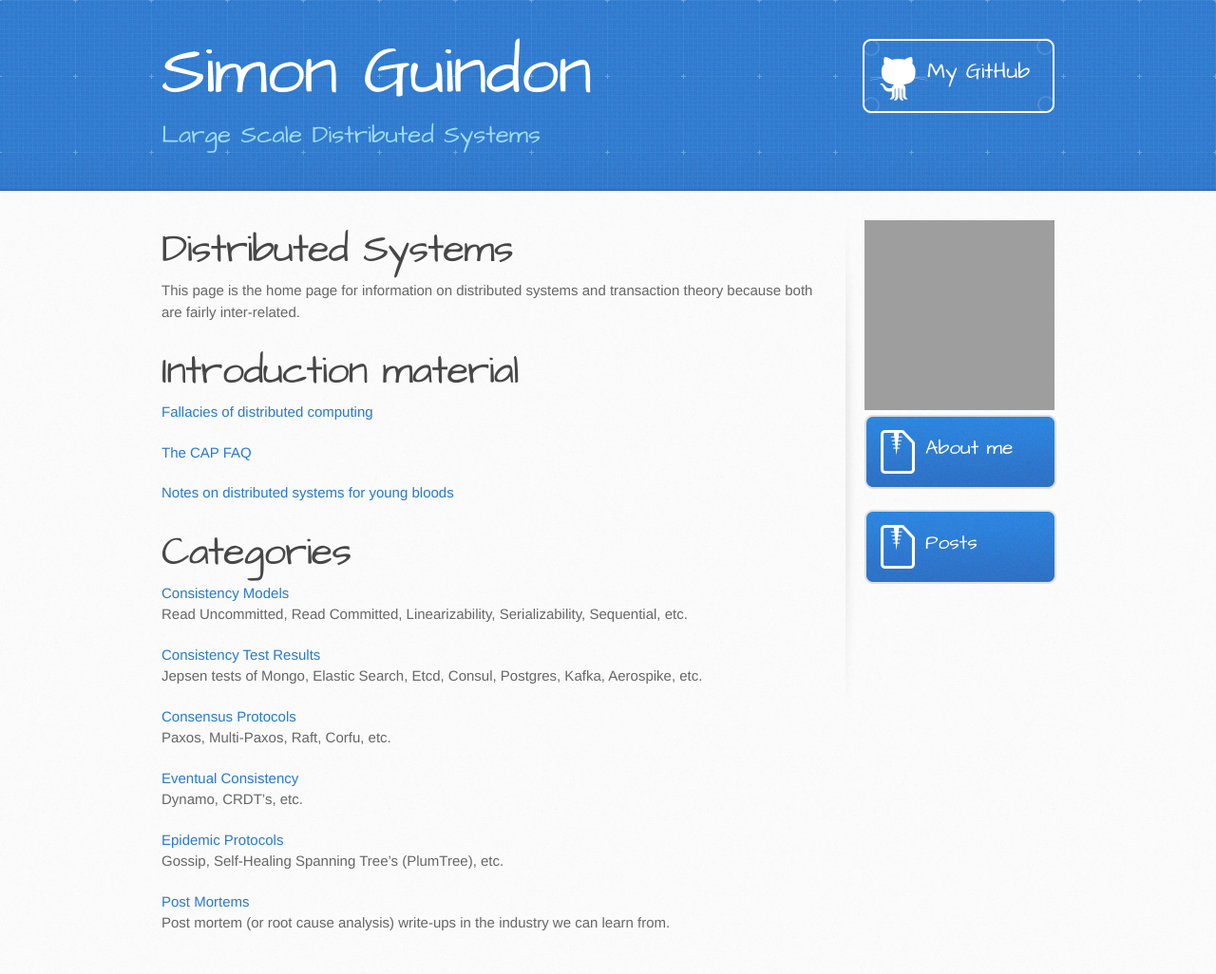
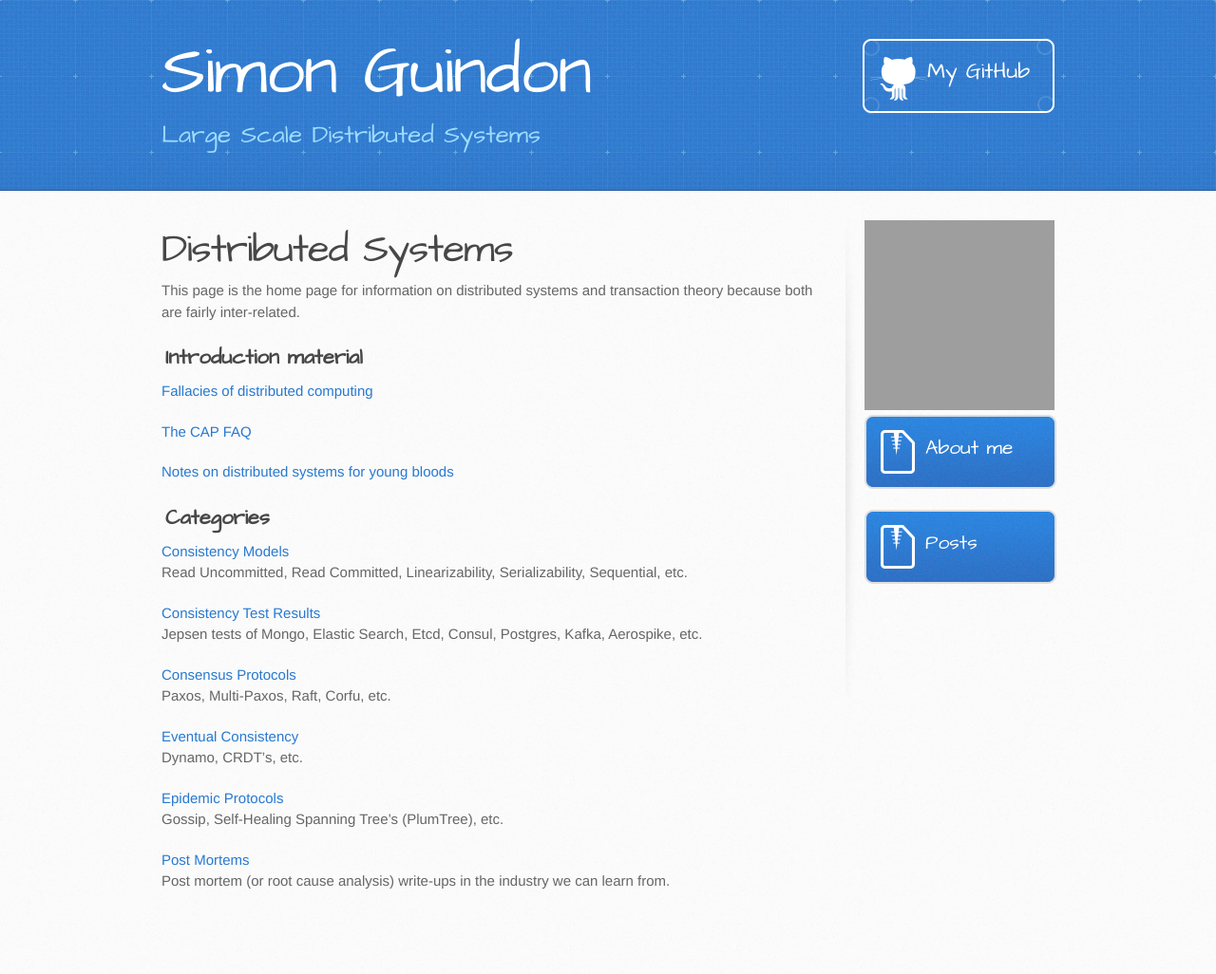
Before and after one commit to simongui/simongui.github.io, a Jekyll site: the page built from distributed-systems/index.md, in a window 1280 px wide. Shown: the whole page at 95% size. Built offline with Jekyll 4.4.1, drawn with Linux system fonts in a browser that asks for light colours; after the commit the page ends 982 px from its top, so only the background shows below that; grey boxes are pictures that could not be loaded.

```diff
--- a/distributed-systems/index.md
+++ b/distributed-systems/index.md
@@ -7,14 +7,14 @@ title: Distributed Systems
 
 This page is the home page for information on distributed systems and transaction theory because both are fairly inter-related.
 
-# Introduction material
+## Introduction material
 [Fallacies of distributed computing](http://en.wikipedia.org/wiki/Fallacies_of_distributed_computing)
 
 [The CAP FAQ](http://henryr.github.io/cap-faq/)
 
 [Notes on distributed systems for young bloods](http://www.somethingsimilar.com/2013/01/14/notes-on-distributed-systems-for-young-bloods/)
 
-# Categories
+## Categories
 [Consistency Models](consistency-models.html)
 Read Uncommitted, Read Committed, Linearizability, Serializability, Sequential, etc.
 
```
